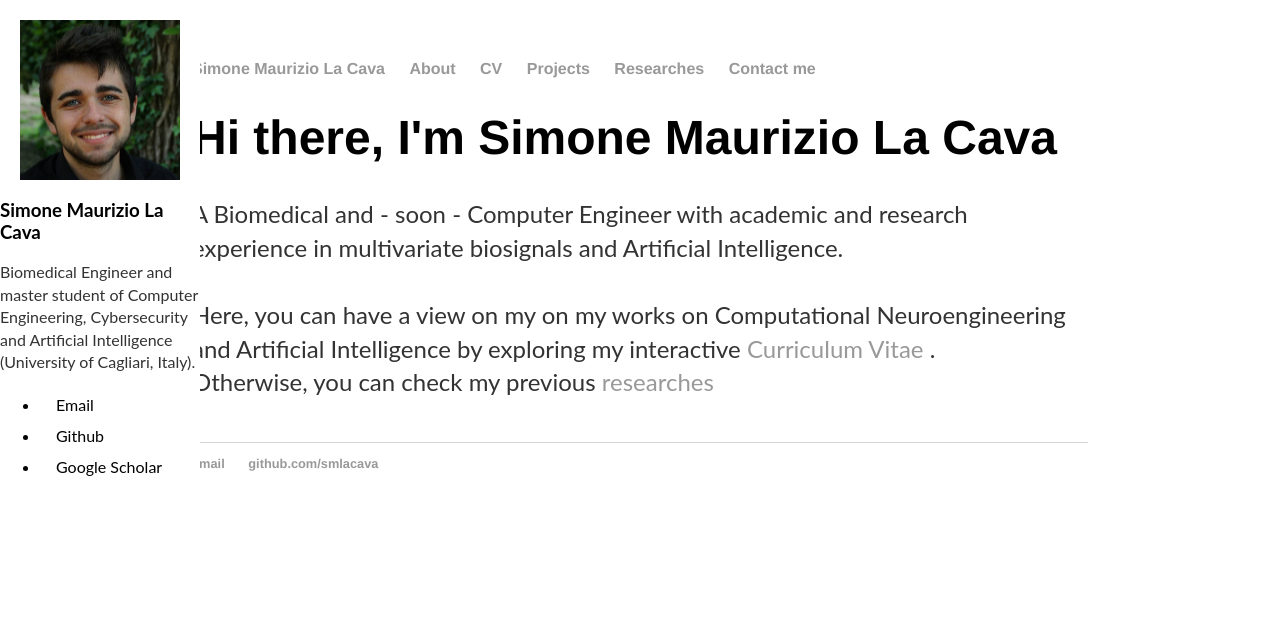
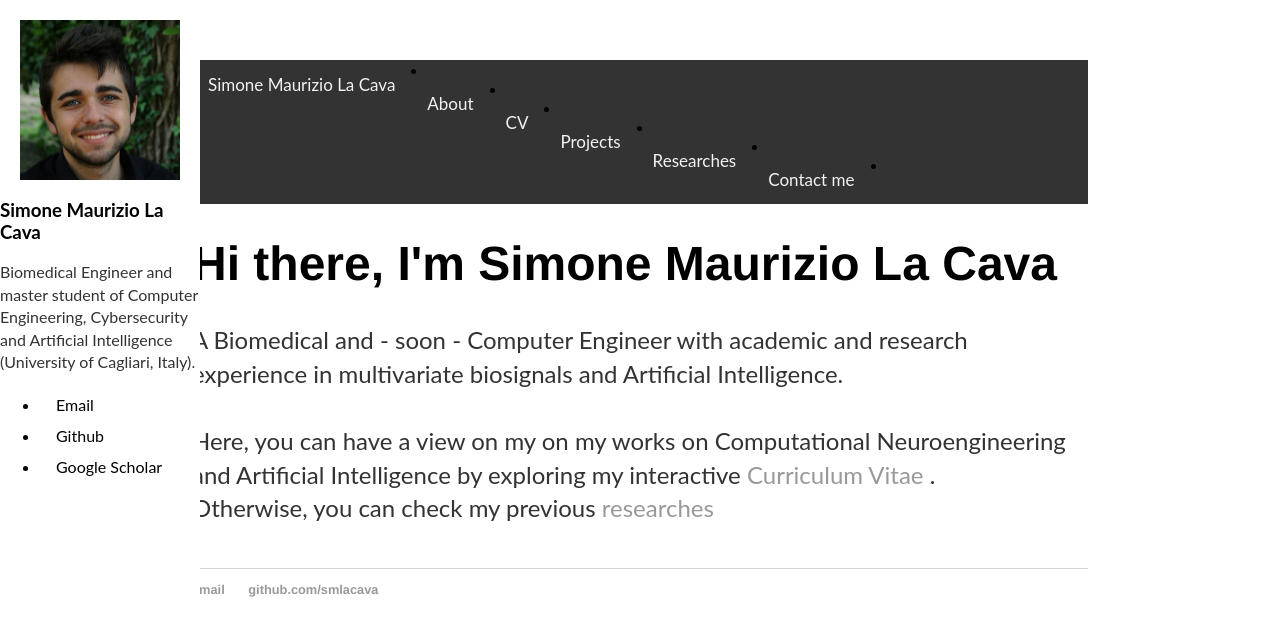
Before and after one commit to smlacava/smlacava.github.io, a Jekyll site: the page built from index.html, in a window 1280 px wide. Shown: the top 636 px of the page. Built offline with Jekyll 4.4.1, drawn with Linux system fonts in a browser that asks for light colours.

Commit message:
Update default.html

```diff
--- a/_layouts/default.html
+++ b/_layouts/default.html
@@ -53,33 +53,33 @@
   			padding: 0px 10px;
 		}
 
-		.nav a {
-  			color: #000000;
-  			text-transform: uppercase;
-  			text-decoration: none;
-  			letter-spacing: 0.15em;
+/* Add a black background color to the top navigation */
+.topnav {
+  background-color: #333;
+  overflow: hidden;
+}
 
-  			display: inline-block;
-  			padding: 15px 20px;
-  			position: relative;
-		}
+/* Style the links inside the navigation bar */
+.topnav a {
+  float: left;
+  color: #f2f2f2;
+  text-align: center;
+  padding: 14px 16px;
+  text-decoration: none;
+  font-size: 17px;
+}
 
-		.nav a:after {
-  			background: none repeat scroll 0 0 transparent;
-  			bottom: 0;
-  			content: "";
-  			display: block;
-  			height: 2px;
-  			left: 50%;
-  			position: absolute;
-  			background: #fff;
-  			transition: width 0.3s ease 0s, left 0.3s ease 0s;
-  			width: 0;
-		}
-		.nav a:hover:after {
-  			width: 100%;
-  			left: 0;
-		}
+/* Change the color of links on hover */
+.topnav a:hover {
+  background-color: #ddd;
+  color: black;
+}
+
+/* Add a color to the active/current link */
+.topnav a.active {
+  background-color: #4CAF50;
+  color: white;
+}
 
 		@media screen and (max-height: 450px) {
   			.sidenav {padding-top: 15px;}
@@ -103,16 +103,14 @@
 					<li><a href="https://scholar.google.com/citations?user=ilco-ckAAAAJ&oi=ao"> Google Scholar</a></li>
 				</ul>
 			</div>
-			<nav>
-	    		<ul>
+			<div class="topnav">
 				<li><a href="/">Simone Maurizio La Cava</a></li>
 				<li><a href="/about" class="middle">About</a></li>
 				<li><a href="/CV" class="middle">CV</a></li>
               			<li><a href="https://github.com/smlacava" class="middle">Projects</a></li>
               			<li><a href="https://scholar.google.com/citations?user=ilco-ckAAAAJ&oi=ao" class="middle">Researches</a></li>
               			<li><a href="mailto:simonemaurizio.lacava@gmail.com" class="middle">Contact me</a></li>
-	    		</ul>
-			</nav>
+	    		</div>
 			<div class="container">
 
 			{{ content }}
```
